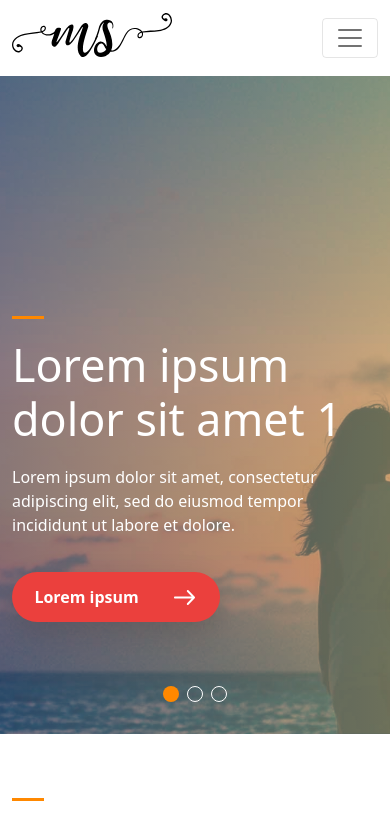
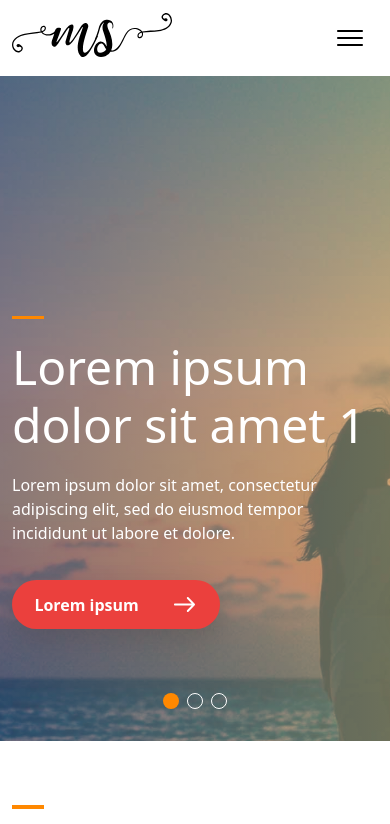
Before and after one commit to donCelis/website-ms, a Next.js app: page / in a window 390 px wide. Shown: the top 824 px of the page. Built offline with nearby package versions, Linux system fonts and the light colour scheme.

Commit message:
corrección de errores - home
-cargar solo el módulo de navbar
-mejoras en el responsive del home
-cambio del icon menú

```diff
--- a/components/header.jsx
+++ b/components/header.jsx
@@ -6,7 +6,7 @@ import "@styles/components/header.scss";
 const Header = () => {
   return (
     <header className="header_site sticky-top">
-      <nav className="navbar navbar-expand-lg navbar-light">
+      <nav className="navbar navbar-expand-lg">
         <section className="container">
           <h1 className="logo-dark navbar-brand">
             <Link href="/">
@@ -28,7 +28,7 @@ const Header = () => {
             data-bs-toggle="collapse"
             data-bs-target="#main-menu"
           >
-            <span className="navbar-toggler-icon"></span>
+            <img src="/images/icons/icon-menu.svg" alt="icon main menu" />
           </button>
           <div className="collapse navbar-collapse" id="main-menu">
             <Navigation />
--- a/pages/_app.js
+++ b/pages/_app.js
@@ -7,7 +7,7 @@ import "@styles/globals.scss";
 
 function MyApp({ Component, pageProps }) {
   useEffect(() => {
-    import("bootstrap/dist/js/bootstrap");
+    import("bootstrap/js/dist/collapse");
   }, []);
   return (
     <>
--- a/styles/components/_mixins.scss
+++ b/styles/components/_mixins.scss
@@ -1,4 +1,9 @@
 /* mixins responsive */
+@mixin mobile-xs {
+  @media only screen and (max-width: 375px) {
+    @content;
+  }
+}
 @mixin mobile {
   @media only screen and (max-width: 576px) {
     @content;
--- a/styles/components/header.scss
+++ b/styles/components/header.scss
@@ -12,4 +12,7 @@
       filter: invert(0);
     }
   }
+  .navbar-toggler:focus {
+    box-shadow: none;
+  }
 }
--- a/styles/home.scss
+++ b/styles/home.scss
@@ -10,8 +10,10 @@
       padding: 20rem 0 7rem;
       background: var(--overlay-image) no-repeat center / cover;
       @include mobile {
-        padding: 15rem 0 7rem;
-        display: block;
+        padding-top: 15rem;
+      }
+      @include mobile-xs {
+        padding-top: 10rem;
       }
     }
   }
@@ -57,7 +59,7 @@
       font-size: 2em;
     }
     &.size-big {
-      font-size: 2.8em;
+      font-size: 3em;
     }
   }
 }
@@ -166,7 +168,7 @@
     text-align: center;
     background: var(--white);
     box-shadow: var(--box-shadow);
-    @include mobile{
+    @include mobile {
       width: 70%;
       margin: 0 auto;
       padding: 1.5rem;
@@ -174,7 +176,7 @@
     &-img {
       margin-bottom: 1.2rem;
       height: 90px;
-      @include mobile{
+      @include mobile {
         width: 100%;
       }
     }
```
Also changed, not shown: public/images/icons/icon-menu.svg (added).
